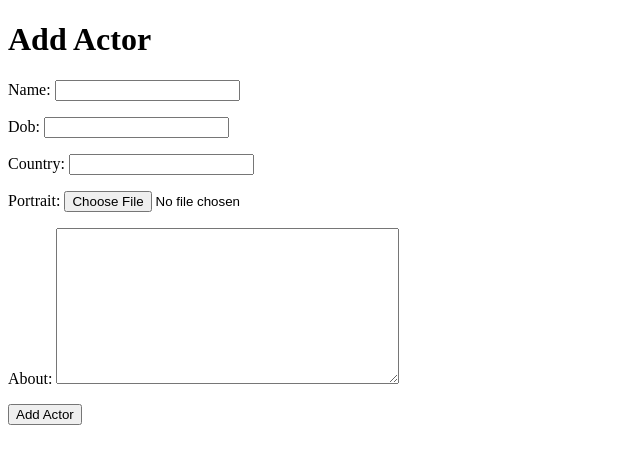
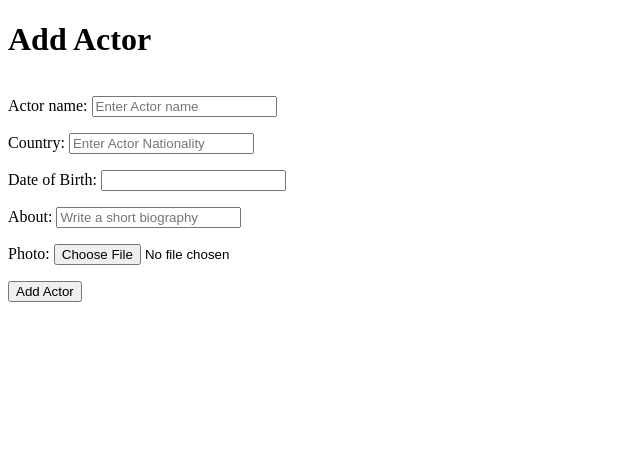
Before and after one commit to arc-kade/moviesnow, a Django app: page /actor/add-actor/ in a window 1280 px wide. Shown: the top 464 px of the page, without its empty margins (0-640 px from the left). Run offline with Django 5.2, Linux system fonts and the light colour scheme; the visitor is signed in with stand-in values (Sample User, id 1).

Commit message:
add and update + form optimization

```diff
--- a/actors/forms.py
+++ b/actors/forms.py
@@ -5,4 +5,35 @@ from actors.models import Actors
 class ActorForm(forms.ModelForm):
     class Meta:
         model=Actors
-        fields="__all__"
+        fields=["name","country","dob","about","portrait"]
+        labels = {
+            "name":"Actor name",
+            "country":"Country",
+            "about": "About",
+            "dob":"Date of Birth",
+            "portrait": "Photo",
+        }
+
+        widgets ={
+            "name": forms.TextInput(attrs={
+                "class": "form-control",
+                "placeholder": "Enter Actor name"
+            }),
+            "country": forms.TextInput(attrs={
+                "class": "form-control",
+                "placeholder": "Enter Actor Nationality"
+            }),
+            "about": forms.TextInput(attrs={
+                "class": "form-control",
+                "placeholder": "Write a short biography",
+                "rows":5,
+            }),
+            "dob": forms.DateInput(
+                attrs={"class": "form-control", type:"date"},
+                format="%Y-%m-$d"
+            ),
+            "portrait": forms.ClearableFileInput(attrs={
+                "class":"form-control",
+                "accept":"image/*",
+            }),
+        }
--- a/actors/views.py
+++ b/actors/views.py
@@ -22,7 +22,7 @@ from django.urls import reverse_lazy
 class AddActor(CreateView):
     model=Actors
     form_class=ActorForm
-    template_name="add-actors.html"
+    template_name="add-update-actors.html"
     success_url=reverse_lazy("actors_list")
 
 class AllActors(ListView):
@@ -33,7 +33,7 @@ class AllActors(ListView):
 class UpdateActor(UpdateView):
     model=Actors
     form_class=ActorForm
-    template_name="update-actors.html"
+    template_name="add-update-actors.html"
     success_url=reverse_lazy("actors_list")
 
 class ActorDetail(DetailView):
--- a/templates/add-actors.html
+++ /dev/null
@@ -1,20 +0,0 @@
-<!DOCTYPE html>
-<html lang="en">
-<head>
-    <meta charset="UTF-8">
-    <meta name="viewport" content="width=device-width, initial-scale=1.0">
-    <title>Document</title>
-</head>
-<body>
-    <main>
-        <h1>Add Actor</h1>
-        <div>
-            <form method="post" enctype="multipart/form-data">
-                {% csrf_token %}
-                {{form.as_p}}
-                <input type="submit" value="Add Actor">
-            </form>
-        </div>
-    </main>
-</body>
-</html>
--- a/templates/update-actor.html
+++ b/templates/add-update-actors.html
@@ -1,20 +1,32 @@
 <!DOCTYPE html>
 <html lang="en">
+
 <head>
     <meta charset="UTF-8">
     <meta name="viewport" content="width=device-width, initial-scale=1.0">
     <title>Update Actor</title>
 </head>
+
 <body>
-    <main>
-        <h1>Update Actor</h1>
+    {% if object %}
+    <h1>Update Actor</h1>
+    {% else %}
+    <h1>Add Actor</h1>
+    {% endif %}
+    <main style="display: flex;">
+        {% if object %}
+        <div>
+            <img src="{{object.portrait.url}}" alt="image not found">
+        </div>
+        {% endif %}
         <div>
             <form method="post" enctype="multipart/form-data">
                 {% csrf_token %}
                 {{form.as_p}}
-                <input type="submit" value="Update Actor">
+                <input type="submit" {%if object%} value="Update Actor" {%else%} value="Add Actor" {%endif%}>
             </form>
         </div>
     </main>
 </body>
+
 </html>
```
